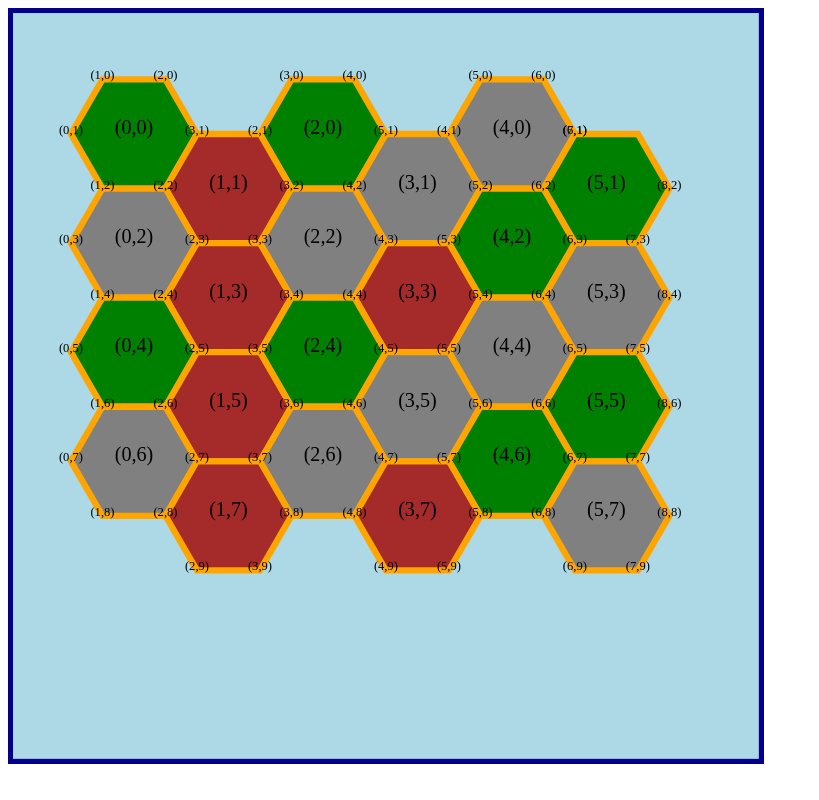
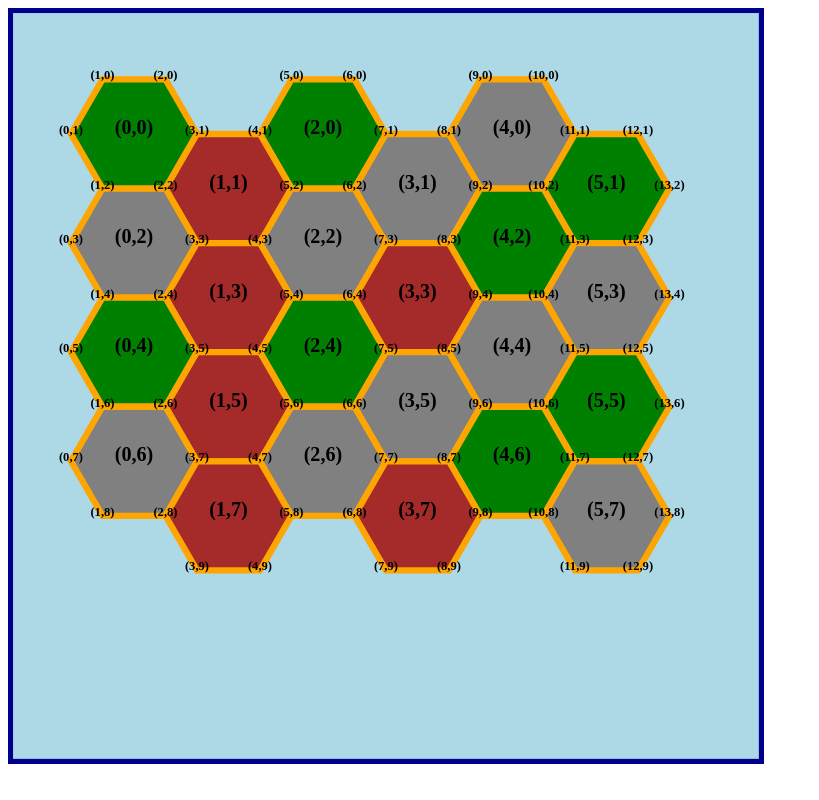
Before and after one commit to mozzzzy/catan, a plain HTML site: page client_js/index.html in a window 1280 px wide. Shown: the whole page, without its empty margins (0-819 px from the left). Drawn offline with nearby package versions, Linux system fonts and the light colour scheme.

Commit message:
client_js: fix bug

```diff
--- a/client_js/client.js
+++ b/client_js/client.js
@@ -13,31 +13,36 @@ let map = new Vue({
   el: '#map',
   data: {
     cells: [
-      {resource: Resource.Tree, x: 0, y: 0},
-      {resource: Resource.Tree, x: 2, y: 0},
-      {resource: Resource.Iron, x: 4, y: 0},
-      {resource: Resource.Soil, x: 1, y: 1},
-      {resource: Resource.Iron, x: 3, y: 1},
-      {resource: Resource.Tree, x: 5, y: 1},
-      {resource: Resource.Iron, x: 0, y: 2},
-      {resource: Resource.Iron, x: 2, y: 2},
-      {resource: Resource.Tree, x: 4, y: 2},
-      {resource: Resource.Soil, x: 1, y: 3},
-      {resource: Resource.Soil, x: 3, y: 3},
-      {resource: Resource.Iron, x: 5, y: 3},
-      {resource: Resource.Tree, x: 0, y: 4},
-      {resource: Resource.Tree, x: 2, y: 4},
-      {resource: Resource.Iron, x: 4, y: 4},
-      {resource: Resource.Soil, x: 1, y: 5},
-      {resource: Resource.Iron, x: 3, y: 5},
-      {resource: Resource.Tree, x: 5, y: 5},
-      {resource: Resource.Iron, x: 0, y: 6},
-      {resource: Resource.Iron, x: 2, y: 6},
-      {resource: Resource.Tree, x: 4, y: 6},
-      {resource: Resource.Soil, x: 1, y: 7},
-      {resource: Resource.Soil, x: 3, y: 7},
-      {resource: Resource.Iron, x: 5, y: 7},
-    ]
+      {x: 0, y: 0, resource: Resource.Tree},
+      {x: 2, y: 0, resource: Resource.Tree},
+      {x: 4, y: 0, resource: Resource.Iron},
+      {x: 1, y: 1, resource: Resource.Soil},
+      {x: 3, y: 1, resource: Resource.Iron},
+      {x: 5, y: 1, resource: Resource.Tree},
+      {x: 0, y: 2, resource: Resource.Iron},
+      {x: 2, y: 2, resource: Resource.Iron},
+      {x: 4, y: 2, resource: Resource.Tree},
+      {x: 1, y: 3, resource: Resource.Soil},
+      {x: 3, y: 3, resource: Resource.Soil},
+      {x: 5, y: 3, resource: Resource.Iron},
+      {x: 0, y: 4, resource: Resource.Tree},
+      {x: 2, y: 4, resource: Resource.Tree},
+      {x: 4, y: 4, resource: Resource.Iron},
+      {x: 1, y: 5, resource: Resource.Soil},
+      {x: 3, y: 5, resource: Resource.Iron},
+      {x: 5, y: 5, resource: Resource.Tree},
+      {x: 0, y: 6, resource: Resource.Iron},
+      {x: 2, y: 6, resource: Resource.Iron},
+      {x: 4, y: 6, resource: Resource.Tree},
+      {x: 1, y: 7, resource: Resource.Soil},
+      {x: 3, y: 7, resource: Resource.Soil},
+      {x: 5, y: 7, resource: Resource.Iron},
+    ],
+    vertices:  [
+      {x: 1, y: 0, is_port: true},
+      {x: 2, y: 0, is_port: true},
+      {x: 2, y: 8, is_port: true},
+    ],
   },
   computed: { // like read only properties
     all_cells: function () {
@@ -48,12 +53,12 @@ let map = new Vue({
         c.svg_y = c.y * SIN + OFFSET_Y;
         c.vertices = [];
         {
-          c.vertices.push({x: c.x + 3, y: c.y + 1, svg_x: (c.svg_x + R),   svg_y: (c.svg_y + 0  )});
-          c.vertices.push({x: c.x + 2, y: c.y + 2, svg_x: (c.svg_x + COS), svg_y: (c.svg_y + SIN)});
-          c.vertices.push({x: c.x + 1, y: c.y + 2, svg_x: (c.svg_x - COS), svg_y: (c.svg_y + SIN)});
-          c.vertices.push({x: c.x + 0, y: c.y + 1, svg_x: (c.svg_x - R),   svg_y: (c.svg_y + 0  )});
-          c.vertices.push({x: c.x + 1, y: c.y + 0, svg_x: (c.svg_x - COS), svg_y: (c.svg_y - SIN)});
-          c.vertices.push({x: c.x + 2, y: c.y + 0, svg_x: (c.svg_x + COS), svg_y: (c.svg_y - SIN)});
+          c.vertices.push({x: 2*c.x + 3, y: c.y + 1, svg_x: (c.svg_x + R),   svg_y: (c.svg_y + 0  )});
+          c.vertices.push({x: 2*c.x + 2, y: c.y + 2, svg_x: (c.svg_x + COS), svg_y: (c.svg_y + SIN)});
+          c.vertices.push({x: 2*c.x + 1, y: c.y + 2, svg_x: (c.svg_x - COS), svg_y: (c.svg_y + SIN)});
+          c.vertices.push({x: 2*c.x + 0, y: c.y + 1, svg_x: (c.svg_x - R),   svg_y: (c.svg_y + 0  )});
+          c.vertices.push({x: 2*c.x + 1, y: c.y + 0, svg_x: (c.svg_x - COS), svg_y: (c.svg_y - SIN)});
+          c.vertices.push({x: 2*c.x + 2, y: c.y + 0, svg_x: (c.svg_x + COS), svg_y: (c.svg_y - SIN)});
         }
         c.points = c.vertices.map(v => v.svg_x + "," + v.svg_y).join(" ");
         res.push(c);
@@ -74,7 +79,34 @@ let map = new Vue({
         }
       }
       return res;
-    }
+    },
+    all_ports: function() {
+      let res = [];
+      for (let i = 0; i < this.vertices.length; i++) {
+        if (!this.vertices[i].is_port) {
+          continue;
+        }
+        let port = this.vertices[i];
+        let neighbor_cells = [];
+        for (let j = 0; j < this.all_cells.length; j++) {
+          let cell = this.all_cells[j];
+          let is_neighbor = false;
+          for (let k = 0; k < cell.vertices.length; k++) {
+            if (cell.vertices[k].x == port.x && cell.vertices[k].y == port.y) {
+              port.svg_x = cell.vertices[k].svg_x;
+              port.svg_y = cell.vertices[k].svg_y;
+              is_neighbor = true;
+            }
+          }
+          if (is_neighbor) {
+            neighbor_cells.push(cell);
+          }
+        }
+        console.log("cells " + neighbor_cells.map(cell => "(" + cell.x + "," + cell.y + ")" ).join(",")
+          + " is neighbor of port (" + port.x + "," + port.y + ")");
+      }
+      return res;
+    },
   },
   methods: {
   }
--- a/client_js/index.html
+++ b/client_js/index.html
@@ -2,12 +2,13 @@
   <svg id="map" width="20cm" height="20cm" viewBox="0 0 1200 1200">
     <rect x="0" y="0" width="1200" height="1200" fill="lightblue" stroke="darkblue" stroke-width="16" />
     <polygon v-bind:fill="c.resource" stroke="orange" stroke-width="10" v-bind:points="c.points" v-for="c in all_cells" />
-    <text v-bind:x="c.svg_x" v-bind:y="c.svg_y" font-size="32" text-anchor="middle" v-for="c in all_cells">
+    <text font-weight="bold" v-bind:x="c.svg_x" v-bind:y="c.svg_y" font-size="32" text-anchor="middle" v-for="c in all_cells">
     {{ "(" + c.x + "," + c.y + ")" }}
     </text>
-    <text v-bind:x="v.svg_x" v-bind:y="v.svg_y" font-size="20" text-anchor="middle" v-for="v in all_vertices">
+    <text font-weight="bold" v-bind:x="v.svg_x" v-bind:y="v.svg_y" font-size="20" text-anchor="middle" v-for="v in all_vertices">
     {{ "(" + v.x + "," + v.y + ")" }}
     </text>
+    {{ all_ports }}
   </svg>
 </body>
 
```
